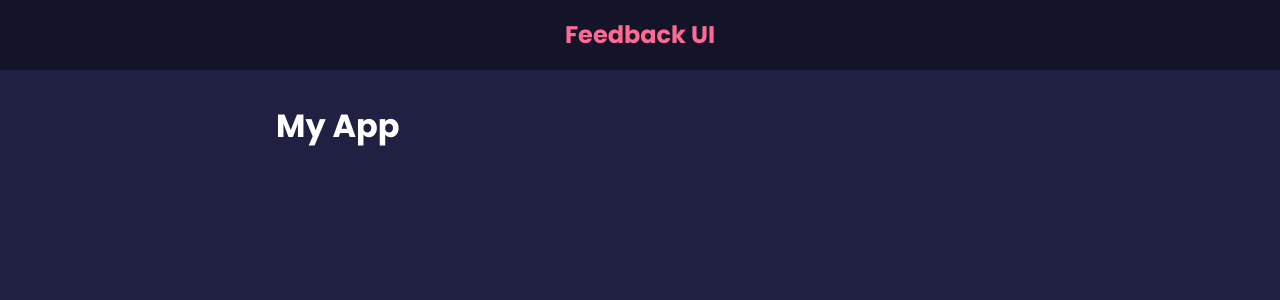
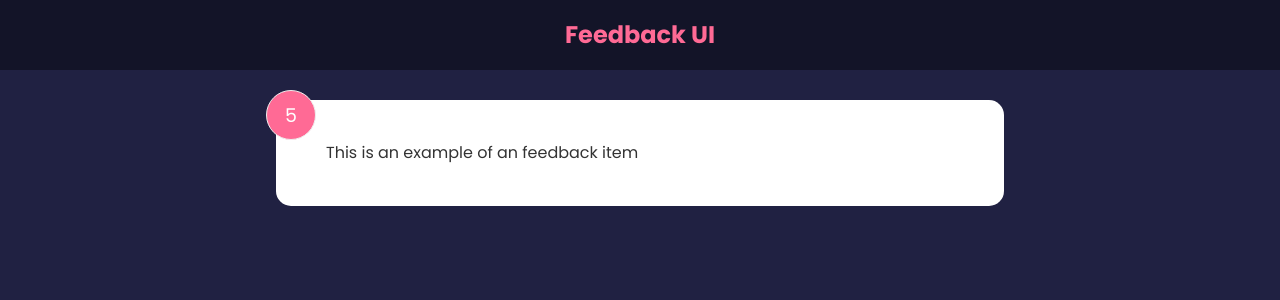
Before and after one commit to Gauravpawar3102/Feeback-UI, a React (Create React App) app: page / in a window 1280 px wide. Shown: the top 300 px of the page. Built offline with nearby package versions, Linux system fonts and the light colour scheme.

Commit message:
added components

```diff
--- a/src/App.js
+++ b/src/App.js
@@ -1,3 +1,4 @@
+import FeedbackItem from './components/FeedbackItem';
 import Header from './components/Header';
 
 function App() {
@@ -5,7 +6,7 @@
     <>
       <Header />
       <div className="container">
-        <h1>My App</h1>
+        <FeedbackItem />
       </div>
     </>
   );
--- /dev/null
+++ b/src/components/FeedbackItem.jsx
@@ -0,0 +1,15 @@
+import { useState } from 'react';
+
+function FeedbackItem() {
+  const [rating, setRating] = useState(5);
+  const [text, setText] = useState('This is an example of an feedback item');
+
+  return (
+    <div className="card">
+      <div className="num-display">{rating}</div>
+      <div className="text-display">{text}</div>
+    </div>
+  );
+}
+
+export default FeedbackItem;
```
